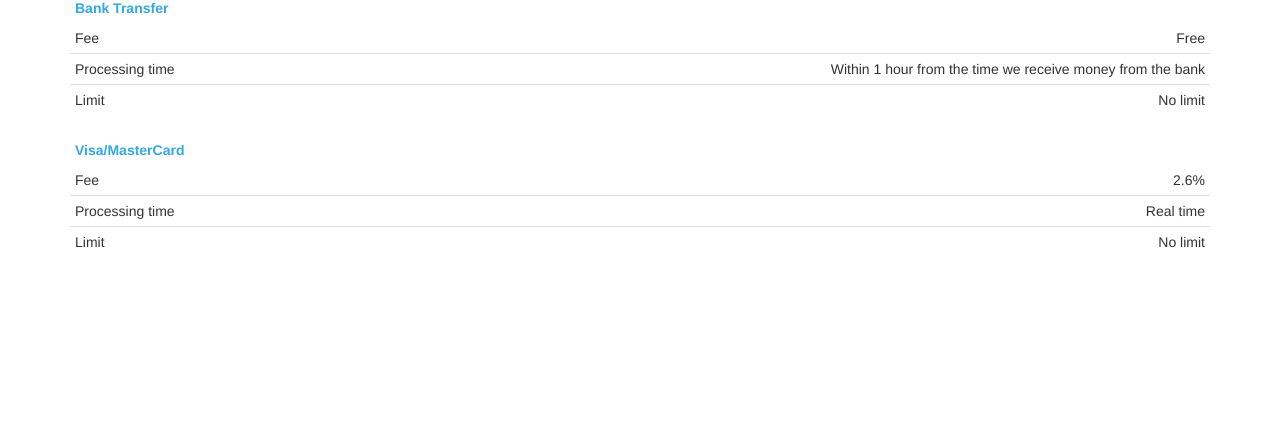
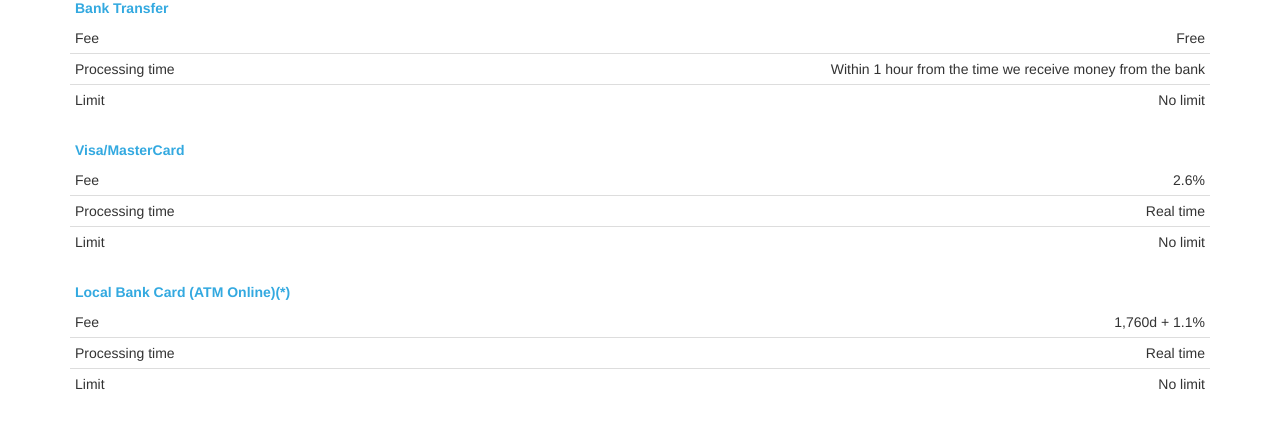
Before and after one commit to quangrau/forestry-demo, a plain HTML site: page fee-table.html in a window 1280 px wide. Shown: the part 66-494 px from the top of the page. Drawn offline with Linux system fonts and the light colour scheme.

Commit message:
Deploy from Forestry.io

```diff
--- a/fee-table.html
+++ b/fee-table.html
@@ -65,6 +65,30 @@
           </tr>
         </tbody>
       </table>
+
+        <table class="table table-condensed fee-table">
+        <thead>
+          <tr>
+            <th colspan="2">Local Bank Card (ATM Online)(*)</th>
+          </tr>
+        </thead>
+        <tbody>
+          <tr>
+            <td>Fee</td>
+            <td class="text-right">1,760d + 1.1%</td>
+          </tr>
+
+          <tr>
+            <td>Processing time</td>
+            <td class="text-right">Real time</td>
+          </tr>
+
+          <tr>
+            <td>Limit</td>
+            <td class="text-right">No limit</td>
+          </tr>
+        </tbody>
+      </table>
     </div>
   </div>
 </div>
```
Also changed, not shown: 2 other files.
